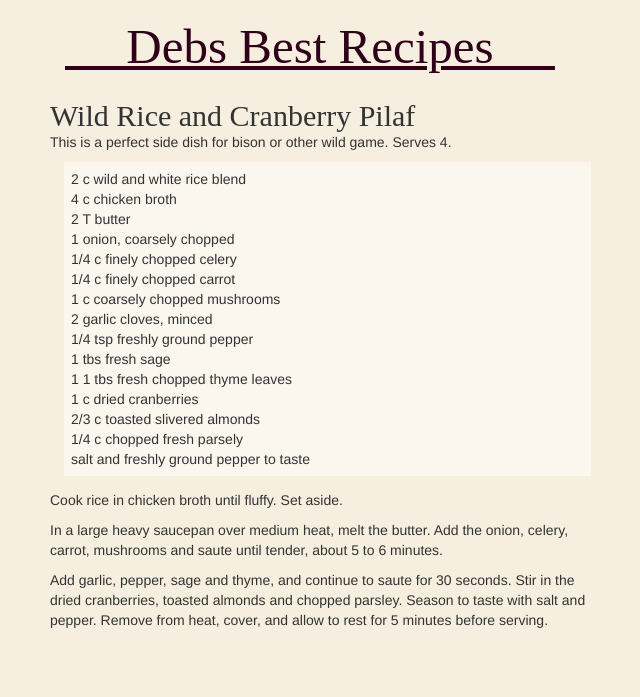
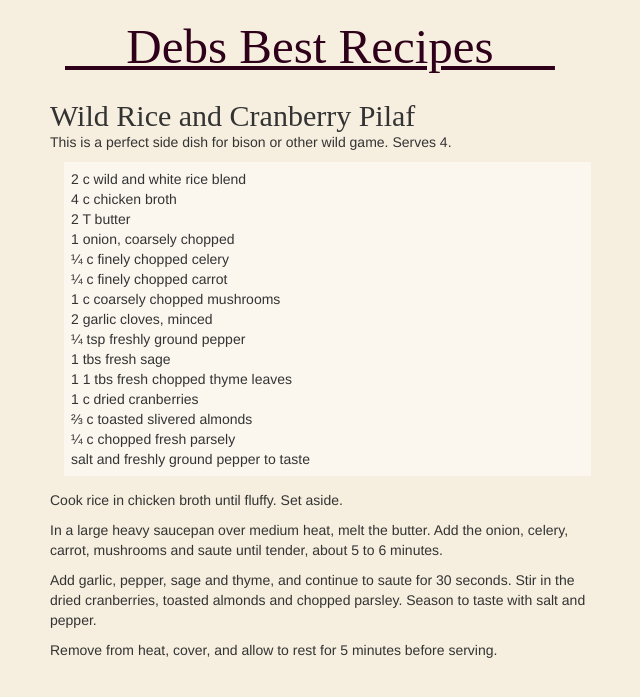
Before and after one commit to JonahBraun/debs-recipes, a Jekyll site: the page built from _posts/2010-02-07-wild-rice-and-cranberry-pilaf.md, in a window 1280 px wide. Shown: the top 697 px of the page, without its empty margins (5-645 px from the left). Built offline with Jekyll 4.4.1, drawn with Linux system fonts in a browser that asks for light colours; nearby versions of some CDN libraries; some web fonts are replaced; Markdown is read by kramdown in place of the engine named in the settings.

Commit message:
Update 2010-02-07-wild-rice-and-cranberry-pilaf.md

```diff
--- a/_posts/2010-02-07-wild-rice-and-cranberry-pilaf.md
+++ b/_posts/2010-02-07-wild-rice-and-cranberry-pilaf.md
@@ -9,16 +9,16 @@ This is a perfect side dish for bison or other wild game. Serves 4.
 - 4 c chicken broth
 - 2 T butter
 - 1 onion, coarsely chopped
-- 1/4 c finely chopped celery
-- 1/4 c finely chopped carrot
+- ¼ c finely chopped celery
+- ¼ c finely chopped carrot
 - 1 c coarsely chopped mushrooms
 - 2 garlic cloves, minced
-- 1/4 tsp freshly ground pepper
+- ¼ tsp freshly ground pepper
 - 1 tbs fresh sage
 - 1 1 tbs fresh chopped thyme leaves
 - 1 c dried cranberries
-- 2/3 c toasted slivered almonds
-- 1/4 c chopped fresh parsely
+- ⅔ c toasted slivered almonds
+- ¼ c chopped fresh parsely
 - salt and freshly ground pepper to taste
 
 Cook rice in chicken broth until fluffy. Set aside.
@@ -26,4 +26,5 @@ Cook rice in chicken broth until fluffy. Set aside.
 In a large heavy saucepan over medium heat, melt the butter. Add the onion, celery, carrot, mushrooms and saute until tender, about 5 to 6 minutes.
 
 Add garlic, pepper, sage and thyme, and continue to saute for 30 seconds.  Stir in the dried cranberries, toasted almonds and chopped parsley. Season to taste with salt and pepper.
+
 Remove from heat, cover, and allow to rest for 5 minutes before serving.
```
